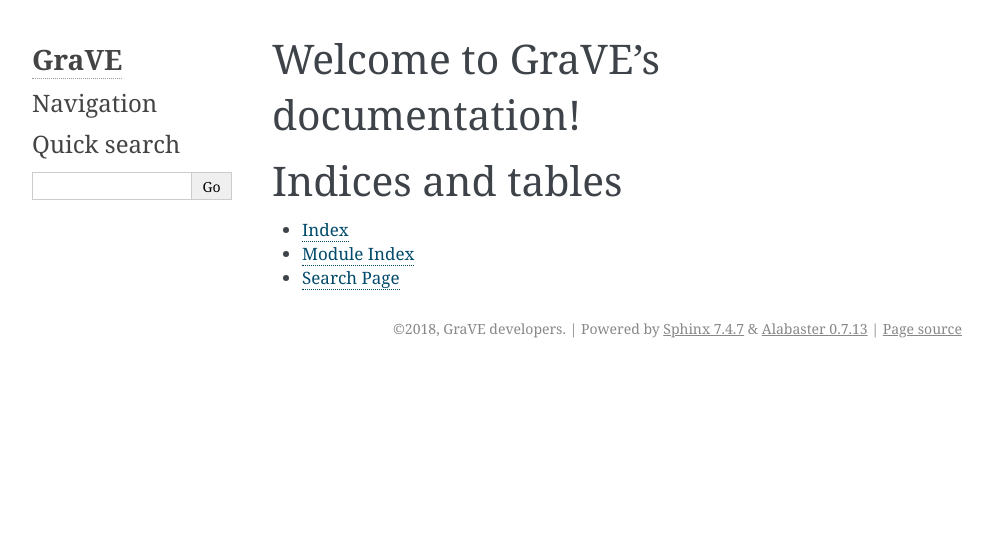
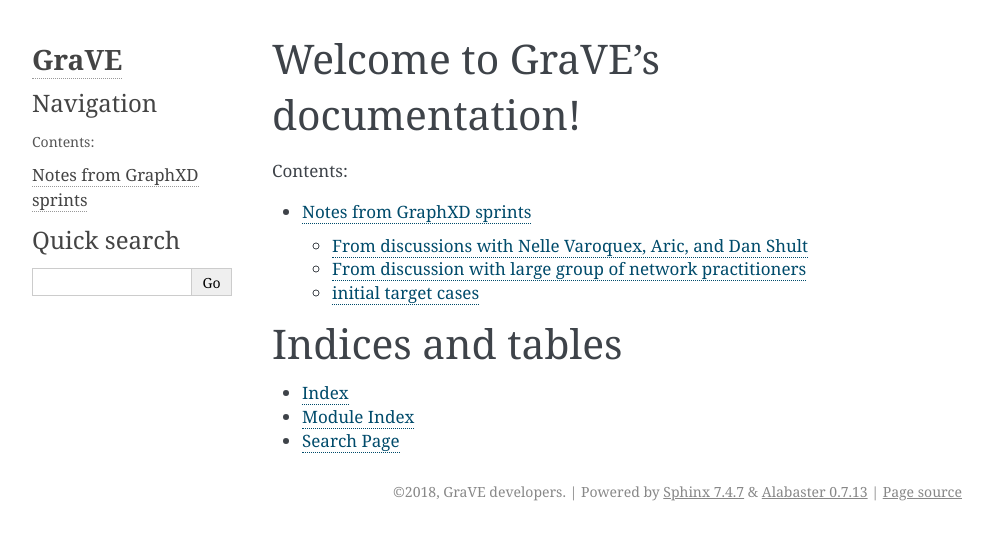
Before and after one commit to networkx/grave, a Sphinx documentation site: the page built from doc/index.rst, in a window 1280 px wide. Shown: the top 540 px of the page, without its empty margins (148-1141 px from the left). Built offline with Sphinx 7.4.7, drawn with Linux system fonts in a browser that asks for light colours; some of the changed lines change nothing that is shown.

Commit message:
DOC: add notes from graphXD discussions

```diff
--- a/doc/index.rst
+++ b/doc/index.rst
@@ -10,6 +10,7 @@
    :maxdepth: 2
    :caption: Contents:
 
+   notes
 
 
 Indices and tables
--- /dev/null
+++ b/doc/notes.rst
@@ -0,0 +1,78 @@
+Notes from GraphXD sprints
+==========================
+
+Also see the example folder for concrete code
+
+From discussions with Nelle Varoquex, Aric, and Dan Shult
+---------------------------------------------------------
+
+- restrict to 'small' networks (few hundred to thousand)
+- there are many choices in plotting mapping graph attributes -> visual properties
+
+  - (x, y) layout
+  - colors
+  - labels
+  - edges style
+  - interactivity (hover / pick)
+  - edge routing
+
+- want to be able to update the plot in response to updating the network
+- want to make it easily extensible
+- performance?
+
+
+From discussion with large group of network practitioners
+---------------------------------------------------------
+
+ - need "seaborn for networks"
+   - heursitics for edge style
+ - also want "seaborn for network statistics"
+ - look at igraph
+   - have lots of layout engines
+ - people tend to use different plots for data exploration vs publication
+ - functions for different on graph size
+ - input to layout engine should be flexible
+ - provide way to go to the bottom!
+
+ball and edge
+~~~~~~~~~~~~~
+- per-vertex/edges labels
+- per-vertex/edges annotation box (maybe?)
+- per-vertex/edge artists / subplots
+  - excited about pie charts
+  - do this as roll-over / tool-tip
+- mark sub-graphs
+- per-node style
+- per-edge style
+  - directed edges
+  - un-directed edges
+  - multi-edges
+  - arbitrary path
+
+adjacency matrix view
+~~~~~~~~~~~~~~~~~~~~~
+- show adjacency matrix
+- show anything at all in the gutters (all 8 places)
+
+trees
+~~~~~
+
+- dendograms
+
+sankey / flow
+~~~~~~~~~~~~~
+
+- this may be better interface to the existing sankey functionality in
+  Matplotlib
+
+initial target cases
+--------------------
+
+ - re-make jarod's slides
+   - small (25 nodes)
+ - a 1000 node random graph
+   - no labels, transparency, color per edge
+ - A tree of some sort
+ - splicing graph
+ - neural networks
+ - some flow network
```
